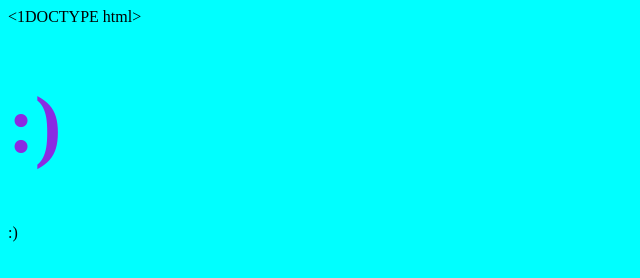
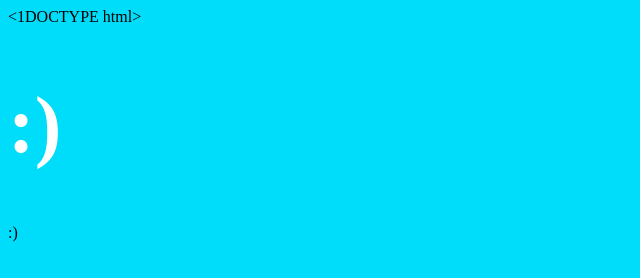
Before and after one commit to caiobaxrk/caiobaxrk.github.io, a plain HTML site: page index.html in a window 1280 px wide. Shown: the whole page, without its empty margins (0-640 px from the left). Drawn offline with Linux system fonts and the light colour scheme.

Commit message:
update color

```diff
--- a/css/estilo.css
+++ b/css/estilo.css
@@ -1,9 +1,9 @@
 body{
-    background-color:aqua
+    background-color:rgb(0, 221, 250)
 }
 
 h1{
     font-size: 5em;
-    color:blueviolet;
+    color:rgb(255, 255, 255);
 
 }
```
